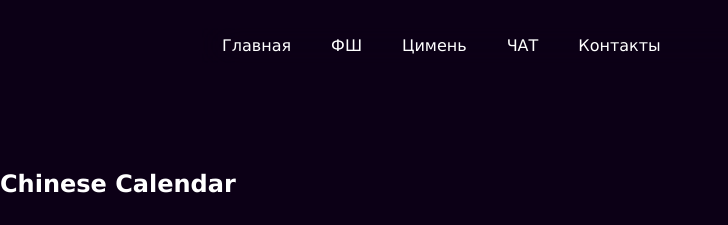
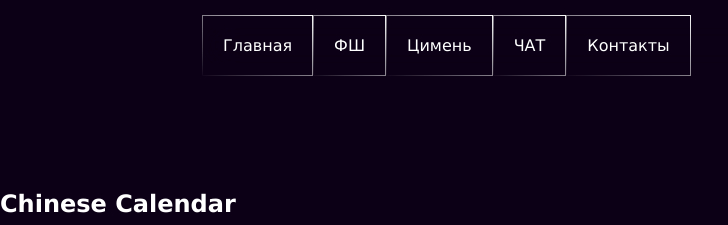
Before and after one commit to frontenddevkan/ChineseCalendar, a plain HTML site: page index.html in a window 1280 px wide. Shown: the top 225 px of the page, 0-728 px from the left. Drawn offline with Linux system fonts and the light colour scheme.

Commit message:
fix: add border to nav

```diff
--- a/styles/style.css
+++ b/styles/style.css
@@ -4,15 +4,20 @@ html {
 
     body {
 
-    max-width: 1500px;
+        max-width: 1500px;
+        display: flex;
+        flex-direction: column;
+        justify-content: space-between;
+
+
     margin: 0 auto;
     background-color: #0C0016;
     color: #ffffff;
     font-family: Verdana, Tahoma, sans-serif;
     font-size: 1.6rem;
 
+}
 
-}
 /* header  */
 
 .header {
@@ -78,6 +83,11 @@ html {
 .list-item {
     padding: 20px;
 
+  border: 1px solid;
+  border-image: linear-gradient(to top right, rgba(255, 255, 255, 0), rgba(255, 255, 255, 1));
+  border-image-slice: 3;
+  border-radius: 12px;
+
 }
 
 .discuss {
@@ -100,8 +110,8 @@ html {
     cursor: pointer;
     font-weight: bold;
     transition: 0.4s;
-
-    transform: scale(1.5);
+    border-radius: 12px;
+    transform: scale(1.4);
 
 }
 
```
Also changed, not shown: img/Group 35jen.svg (renamed from img/ren.svg), img/Group 36dzja.svg (renamed from img/Dzja.svg), img/Vector 8i.svg (renamed from img/i.svg).
